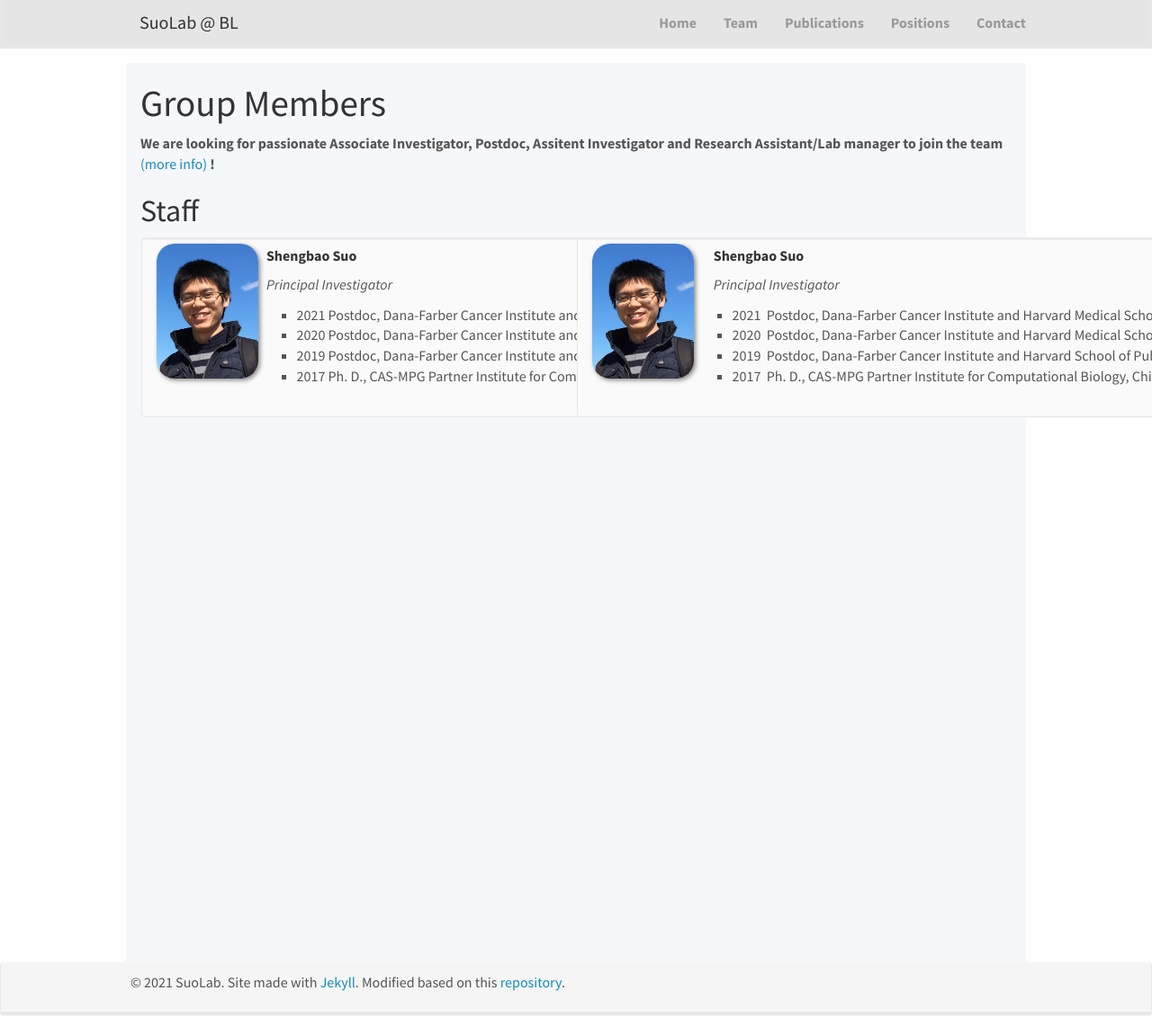
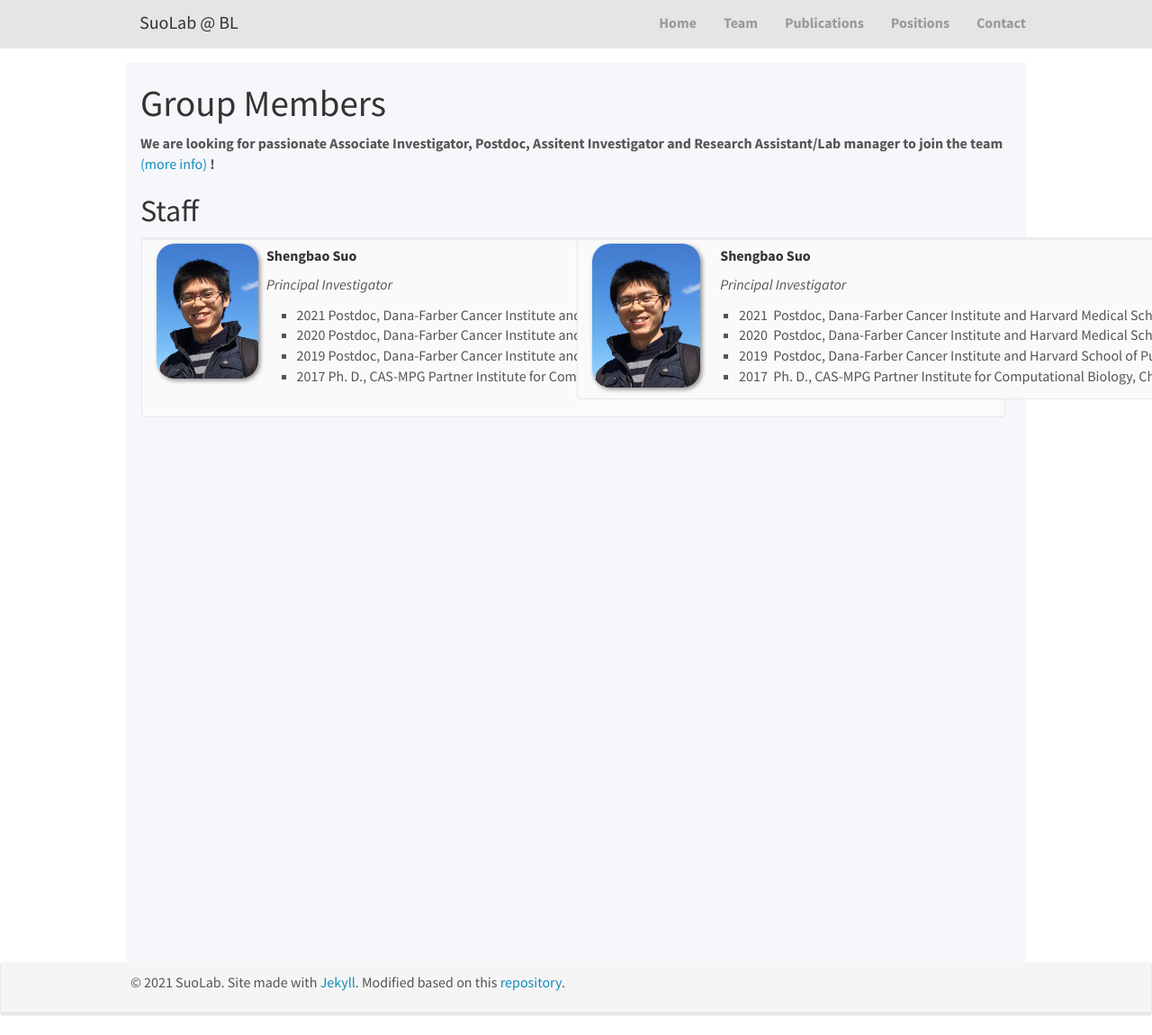
Before and after one commit to suoshengbao/suoshengbao.github.io, a Jekyll site: the page built from _pages/team.md, in a window 1280 px wide and 1151 px high. Shown: the whole window at 90% size. Built offline with Jekyll 4.4.1, drawn with Linux system fonts in a browser that asks for light colours; nearby versions of some CDN libraries.

Commit message:
Update team.md

```diff
--- a/_pages/team.md
+++ b/_pages/team.md
@@ -28,8 +28,8 @@ permalink: /team/
 </div>
 
 <div class="col-sm-6 clearfix" style="padding-left: 1px;">
-<div class="well"  style="height: 200px; width: 960px">
-<img src="/images/teampic/ShengbaoSuo.jpg" width="12%" style="float: left; border-radius:20px"/>
+<div class="well"  style="height: 180px; width: 960px">
+<img src="/images/teampic/ShengbaoSuo.jpg" width="12.8%" style="float: left; border-radius:20px"/>
 <h5><strong>&nbsp;&nbsp;&nbsp;&nbsp;&nbsp;&nbsp;Shengbao Suo<strong></h5>
 <p>&nbsp;&nbsp;&nbsp;&nbsp;&nbsp;&nbsp;<i>Principal Investigator</i></p>
 <ul style="list-style-type:square; overflow: hidden">
```
